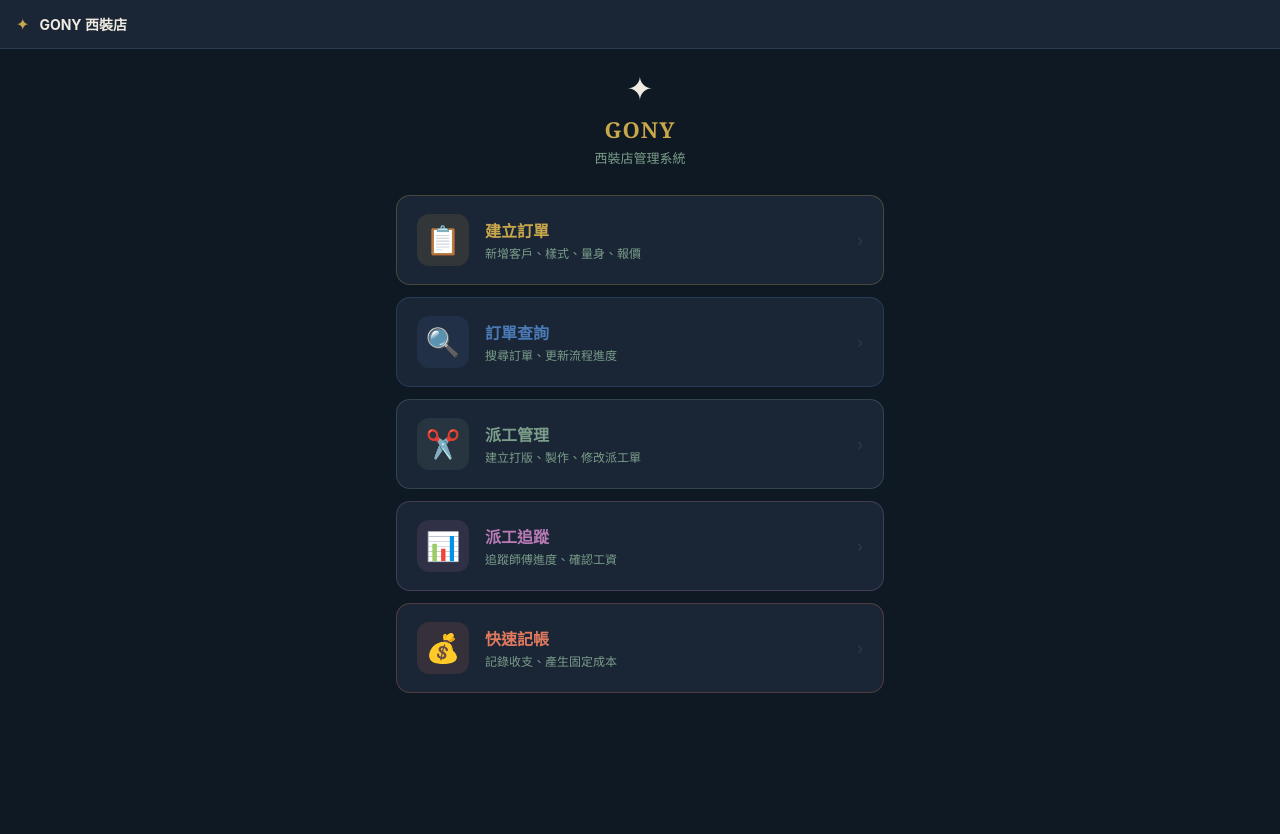
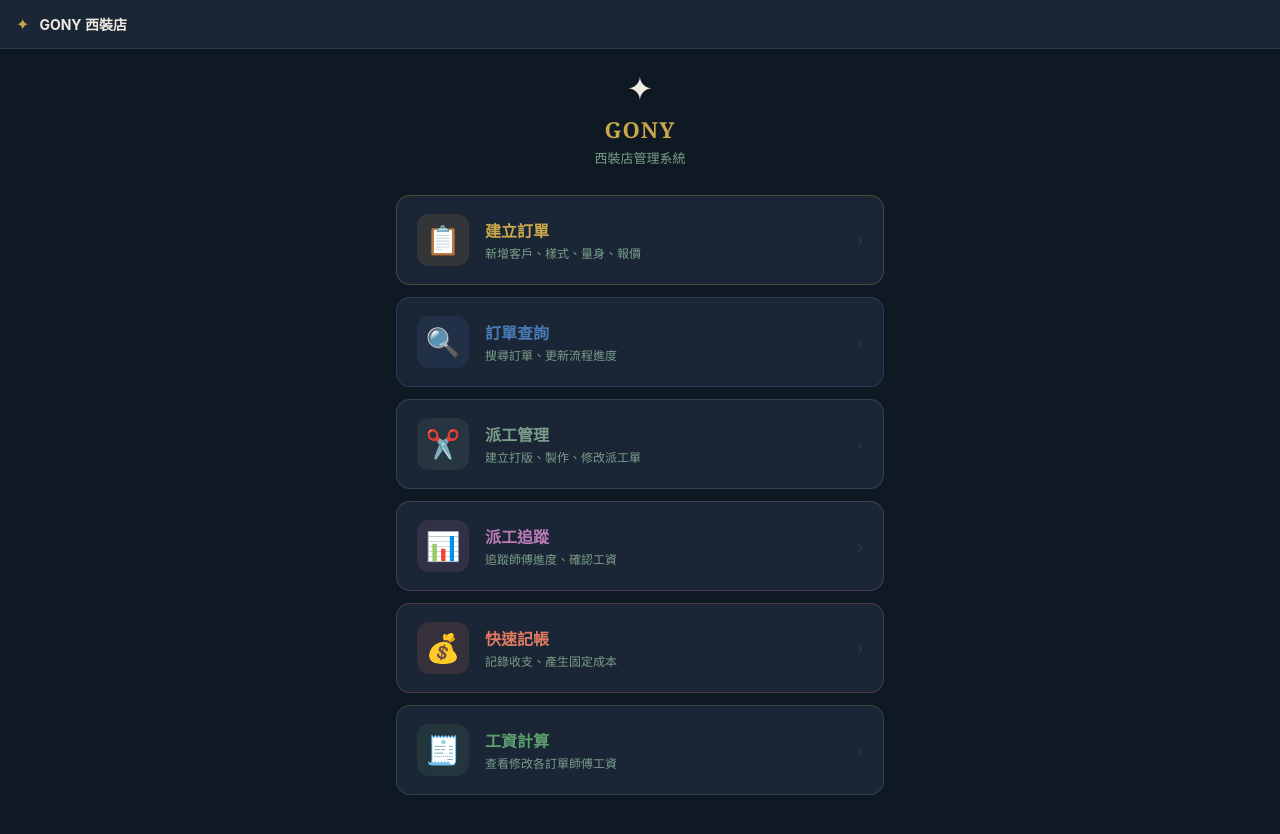
Before and after one commit to exl780000-hub/SHOP-CLAUDE, a React (Vite) app: page /expense in a window 1280 px wide. Before the commit the page ends 800 px from the top, so only its background shows below. Built offline with nearby package versions, Linux system fonts and the light colour scheme.

Commit message:
Add 工資計算 page to navigation router

```diff
--- a/src/main.jsx
+++ b/src/main.jsx
@@ -6,6 +6,7 @@ import Orders from "./pages/Orders.jsx";
 import Dispatch from "./pages/Dispatch.jsx";
 import DispatchTracking from "./pages/DispatchTracking.jsx";
 import QuickExpense from "./pages/QuickExpense.jsx";
+import Wages from "./pages/Wages.jsx";
 
 const C = {
   bg: "#0F1923", card: "#1A2535", border: "#2A3A50",
@@ -18,6 +19,7 @@ const PAGES = [
   { to: "/dispatch", label: "派工管理", icon: "✂️", desc: "建立打版、製作、修改派工單", color: "#7A9E8A" },
   { to: "/tracking", label: "派工追蹤", icon: "📊", desc: "追蹤師傅進度、確認工資",     color: "#B87AB5" },
   { to: "/expense",  label: "快速記帳", icon: "💰", desc: "記錄收支、產生固定成本",     color: "#E07A5F" },
+  { to: "/wages",   label: "工資計算", icon: "🧾", desc: "查看修改各訂單師傅工資",     color: "#5E9E6E" },
 ];
 
 function Home() {
@@ -88,6 +90,7 @@ function App() {
           <Route path="/dispatch" element={<Dispatch />} />
           <Route path="/tracking" element={<DispatchTracking />} />
           <Route path="/expense" element={<QuickExpense />} />
+          <Route path="/wages" element={<Wages />} />
         </Routes>
       </div>
     </HashRouter>
```
